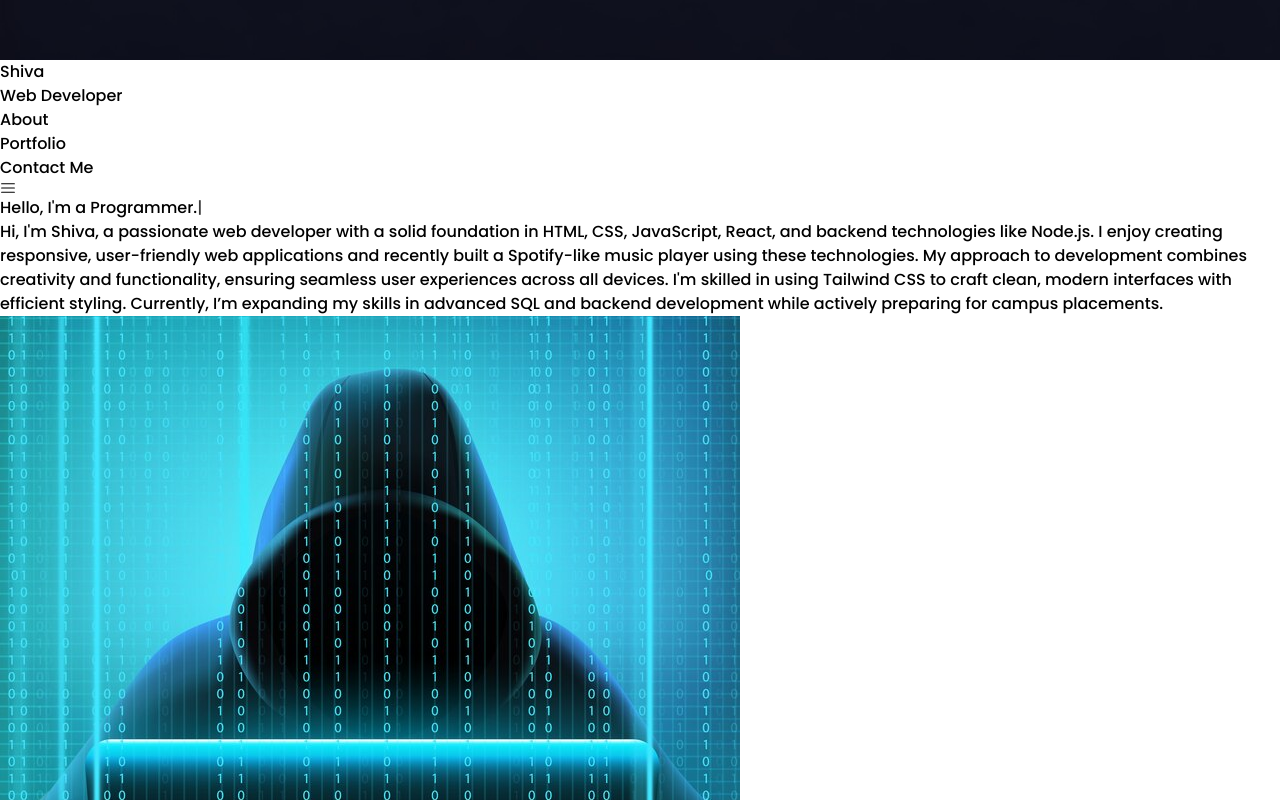
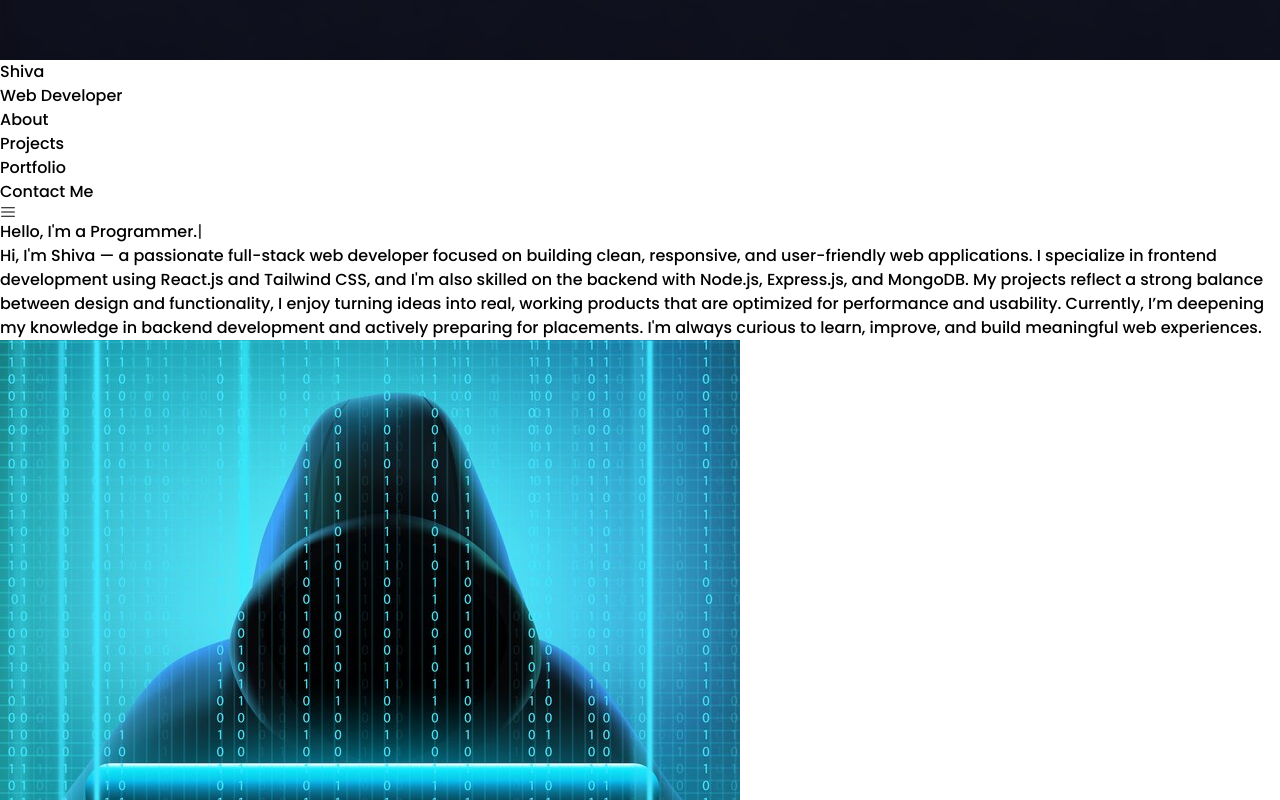
Before and after one commit to shivasai-200481/PortFolioWebsite, a React (Vite) app: page / in a window 1280 px wide. Shown: the part 1220-2020 px from the top of the page. Built offline with nearby package versions, Linux system fonts and the light colour scheme.

Commit message:
About Changed!

```diff
--- a/src/components/About.jsx
+++ b/src/components/About.jsx
@@ -7,7 +7,7 @@ import { ReactTyped } from "react-typed";
 const About = () => {
     return (
         <>
-            <div name = 'About' className='max-w-screen-2xl px-4 md:px-20 container mx-auto mt-28 mb-28 ' >
+            <div name='About' className='max-w-screen-2xl px-4 md:px-20 container mx-auto mt-28 mb-28 ' >
                 <div className='flex md:justify-around md:flex-row  flex-col  '>
                     <div className="left md:w-1/2 order-2 md:order-1 ">
                         <span className='text-2xl font-bold'>Hello, I'm a </span>
@@ -22,8 +22,13 @@ const About = () => {
 
                         />
                         <p className='text-justify'>
-                            Hi, I'm Shiva, a passionate web developer with a solid foundation in HTML, CSS, JavaScript, React,  and backend technologies like Node.js. I enjoy creating responsive, user-friendly web applications and recently built a Spotify-like music player using these technologies. My approach to development combines creativity and functionality, ensuring seamless user experiences across all devices. I'm skilled in using Tailwind CSS to craft clean, modern interfaces with efficient styling.
-                            Currently, I’m expanding my skills in advanced SQL and backend development while actively preparing for campus placements.
+                            Hi, I'm Shiva — a passionate full-stack web developer focused on building clean, responsive, and user-friendly web applications. I specialize in frontend development using React.js and Tailwind CSS, and I'm also skilled on the backend with Node.js, Express.js, and MongoDB.
+
+                            My projects reflect a strong balance between design and functionality,  I enjoy turning ideas into real, working products that are optimized for performance and usability.
+
+                            Currently, I’m deepening my knowledge in backend development and  actively preparing for  placements. I'm always curious to learn, improve, and build meaningful web experiences.
+
+
                         </p>
 
                     </div>
--- a/src/components/Contact.jsx
+++ b/src/components/Contact.jsx
@@ -9,21 +9,21 @@ const Contact = () => {
         register,
         handleSubmit,
         watch,
+        reset,
         formState: { errors },
     } = useForm()
 
+
     const onSubmit = async (data) => {
-
         try {
-            await axios.post("https://getform.io/f/bdrywpeb",data)
-            toast.success("Your message has been sent succesfully!")
-
-
+            await axios.post("https://getform.io/f/bdrywpeb", data)
+            toast.success("Your message has been sent successfully!")
+            reset();
         } catch (error) {
-            toast.error("There's an error please try again later!")
-
+            toast.error("There's an error, please try again later!")
         }
     }
+
     return (
         <>
             <hr />
--- a/src/components/Navbar.jsx
+++ b/src/components/Navbar.jsx
@@ -10,8 +10,9 @@ const Navbar = () => {
 
     const navItems = [
         { id: 2, text: "About" },
-        { id: 3, text: "Portfolio" },
-        { id: 4, text: "Contact Me" }
+        { id: 3, text: "Projects" },
+        { id: 4, text: "Portfolio" },
+        { id: 5, text: "Contact Me" }
     ];
 
     return (
--- a/src/components/Projects.jsx
+++ b/src/components/Projects.jsx
@@ -16,26 +16,30 @@ const projects = [
 
 const Projects = () => {
     return (
-        <>
-            <div className="max-w-screen-2xl px-4 md:px-20 my-10 container mx-auto">
-                <h2 className="text-3xl font-bold text-center mb-8 text-gray-800">🚀 Projects</h2>
+        <section name='Projects' className="bg-gradient-to-r from-indigo-100 via-purple-100 to-pink-100 py-16">
+            <div className="max-w-screen-2xl px-4 md:px-20 container mx-auto">
+                <h2 className="text-4xl font-bold text-center mb-12 text-gray-800 drop-shadow-md">
+                    🚀 Projects
+                </h2>
 
-                <div className="grid gap-6 md:grid-cols-2">
+                <div className="grid gap-10 md:grid-cols-2">
                     {projects.map((project, index) => (
                         <a
                             key={index}
                             href={project.link}
                             target="_blank"
                             rel="noopener noreferrer"
-                            className="block p-6 bg-white border border-gray-200 rounded-xl shadow hover:shadow-lg transition duration-300"
+                            className="p-6 rounded-2xl shadow-xl bg-white/60 backdrop-blur-md border border-white/30 hover:scale-105 hover:shadow-2xl transition-transform duration-300"
                         >
-                            <h3 className="text-xl font-semibold text-blue-600">{project.name}</h3>
-                            <p className="text-gray-600 mt-2">{project.description}</p>
+                            <h3 className="text-2xl font-semibold text-indigo-700 mb-2">
+                                {project.name}
+                            </h3>
+                            <p className="text-gray-700">{project.description}</p>
                         </a>
                     ))}
                 </div>
             </div>
-        </>
+        </section>
     );
 };
 
```
